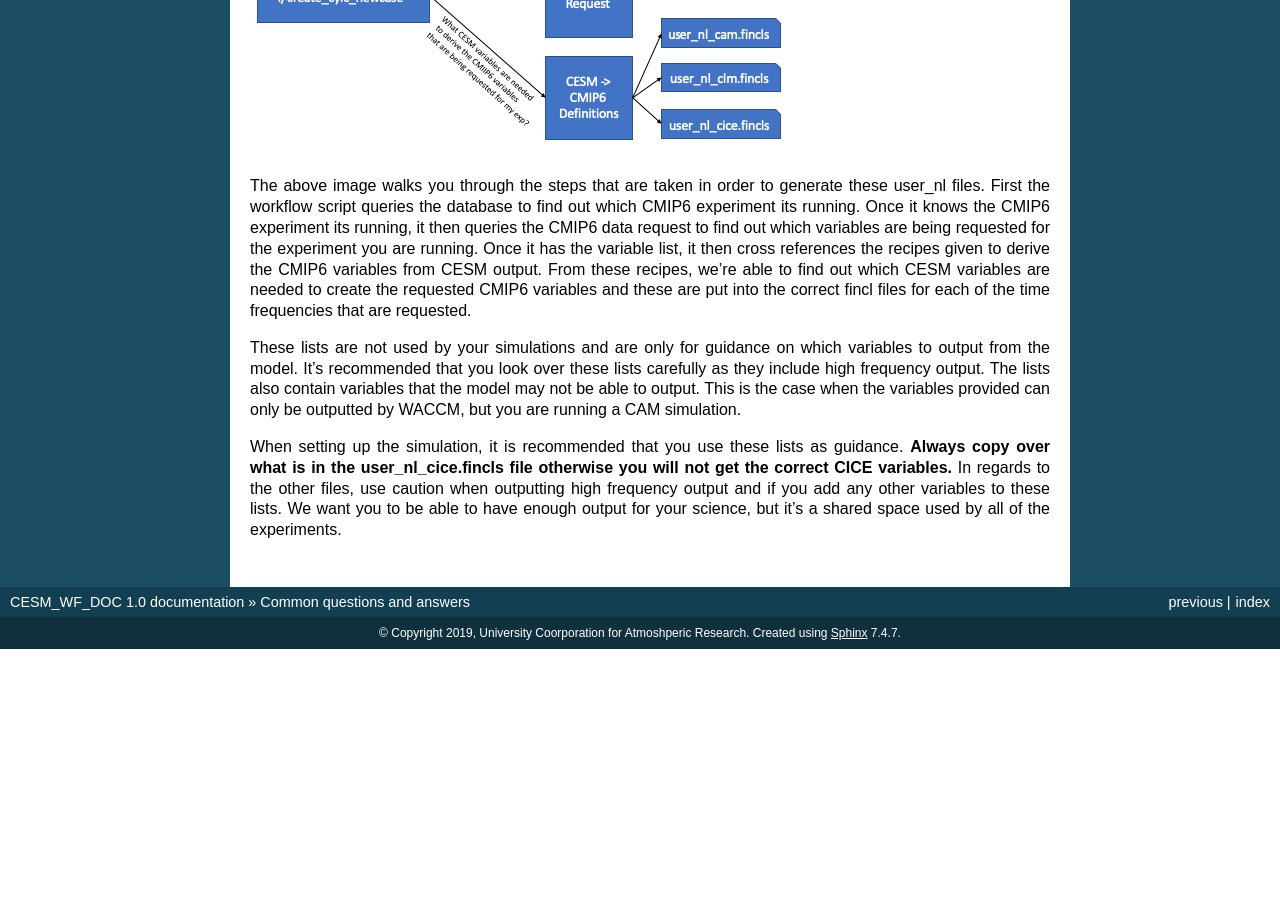
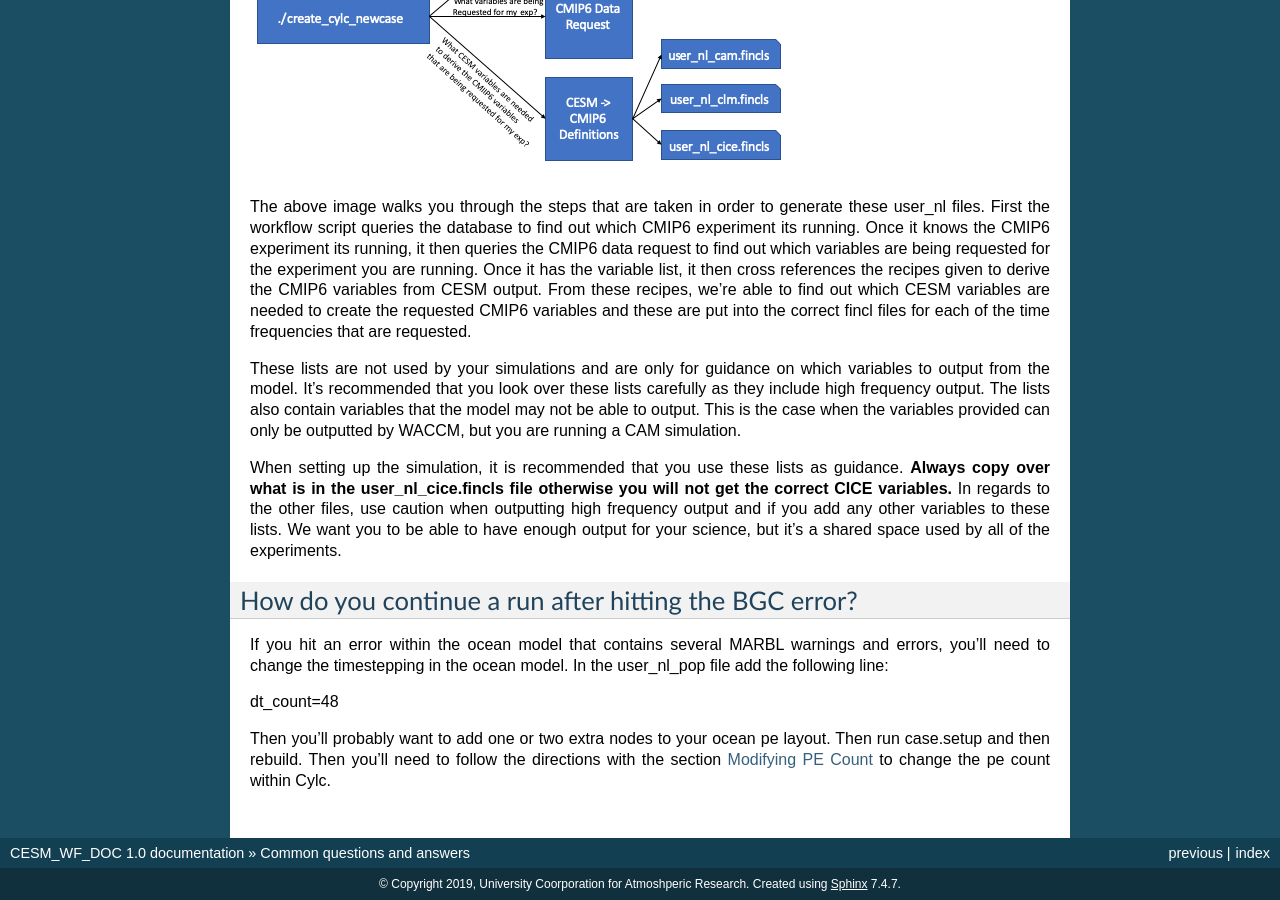
Before and after one commit to NCAR/CESM-WF_Documentation, a Sphinx documentation site: the page built from source/faq.rst, in a window 1280 px wide and 900 px high, scrolled down 3644 px. Built offline with Sphinx 7.4.7, drawn with Linux system fonts in a browser that asks for light colours; before the commit the page ends 4293 px from its top, so only the background shows below that; some of the changed text lies outside the part shown.

Commit message:
Add to faq how to continue after BGC error.

```diff
--- a/source/faq.rst
+++ b/source/faq.rst
@@ -19,6 +19,8 @@
 * :ref:`where_are_my_files`
 
 * :ref:`fincls`
+
+* :ref:`bgc_error`
 
 .. _stop_midrun:
 
@@ -216,3 +218,15 @@
 These lists are not used by your simulations and are only for guidance on which variables to output from the model.  It's recommended that you look over these lists carefully as they include high frequency output.  The lists also contain variables that the model may not be able to output.  This is the case when the variables provided can only be outputted by WACCM, but you are running a CAM simulation.
 
 When setting up the simulation, it is recommended that you use these lists as guidance.  **Always copy over what is in the user_nl_cice.fincls file otherwise you will not get the correct CICE variables.**  In regards to the other files, use caution when outputting high frequency output and if you add any other variables to these lists.  We want you to be able to have enough output for your science, but it's a shared space used by all of the experiments.
+
+
+.. _bgc_error:
+
+How do you continue a run after hitting the BGC error?
+------------------------------------------------------
+
+If you hit an error within the ocean model that contains several MARBL warnings and errors, you'll need to change the timestepping in the ocean model.  In the user_nl_pop file add the following line:
+
+dt_count=48
+
+Then you'll probably want to add one or two extra nodes to your ocean pe layout.  Then run case.setup and then rebuild. Then you'll need to follow the directions with the section :ref:`modifying_pe_count`  to change the pe count within Cylc.
```
Also changed, not shown: 14 other files.
